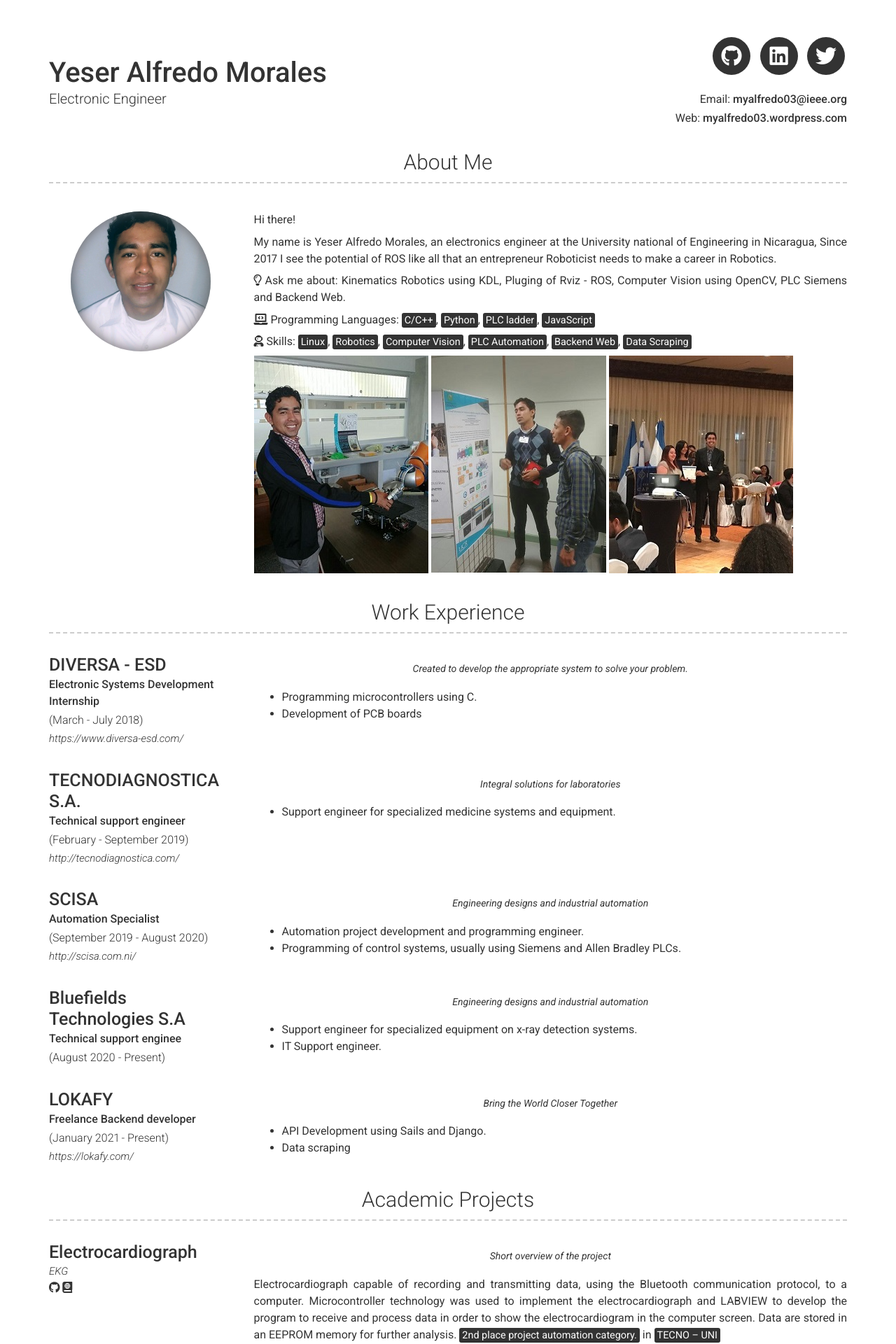
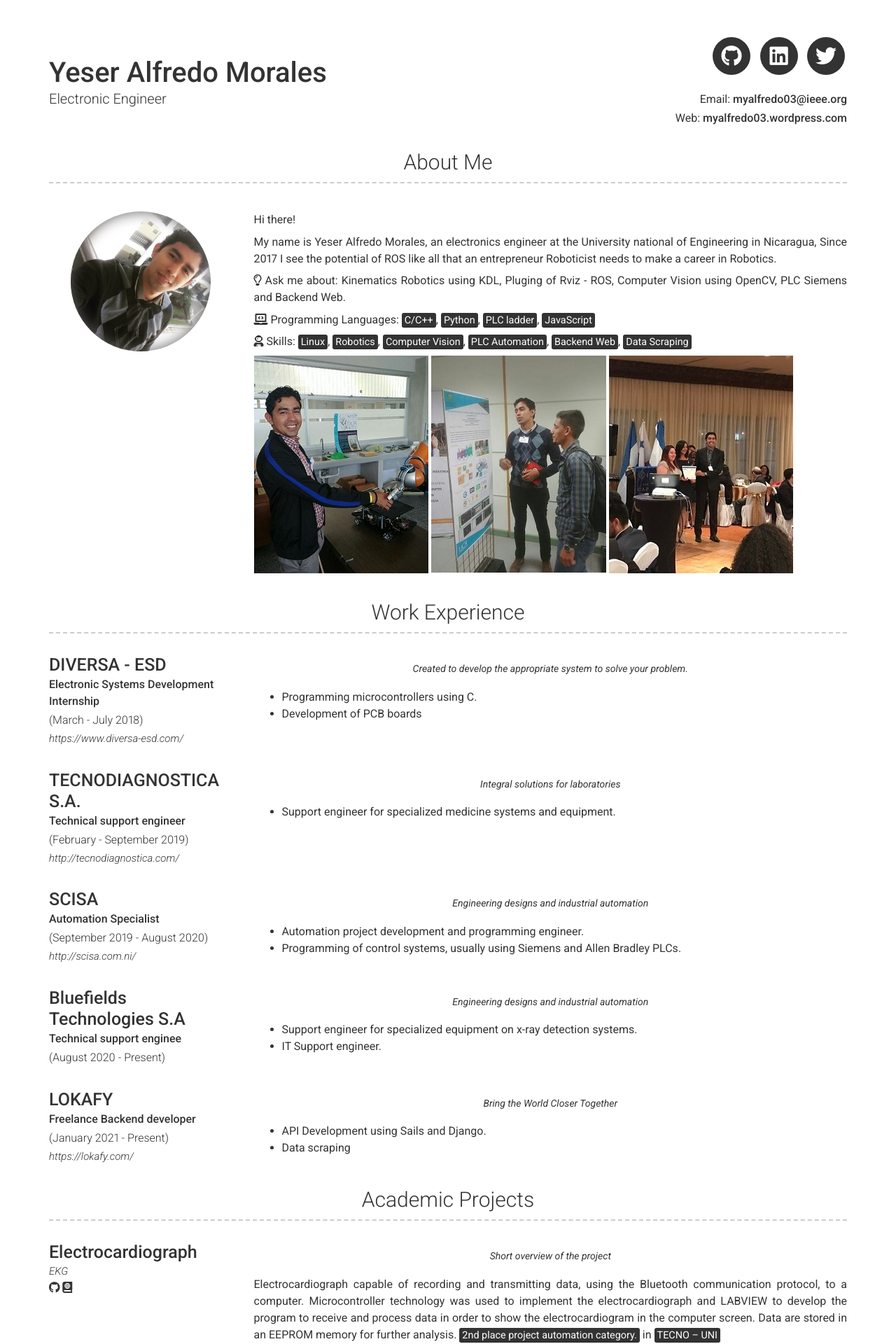
Before and after one commit to myalfred03/myalfred03.github.io, a Jekyll site: the page built from index.md, in a window 1280 px wide. Shown: the top 1920 px of the page at 70% size. Built offline with Jekyll 4.4.1, drawn with Linux system fonts in a browser that asks for light colours; nearby versions of some CDN libraries.

Commit message:
Update _config.yml

```diff
--- a/_config.yml
+++ b/_config.yml
@@ -39,7 +39,7 @@ linkedin_username: myalfredo03
 
 # About Section
 # about_title: About Me (Use this to override about section title)
-about_profile_image: images/profile.png
+about_profile_image: images/me2.jpg
 about_content: | # this will include new lines to allow paragraphs
   Hi there!
 
```
